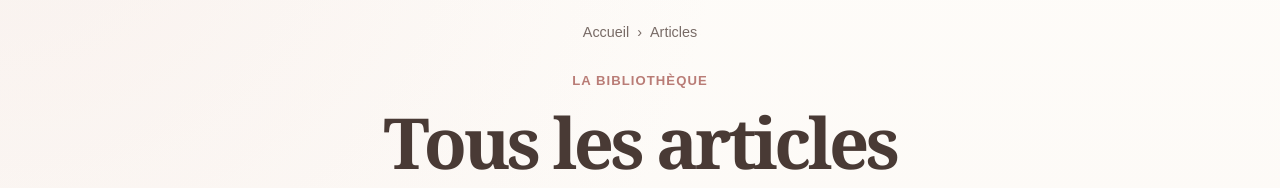
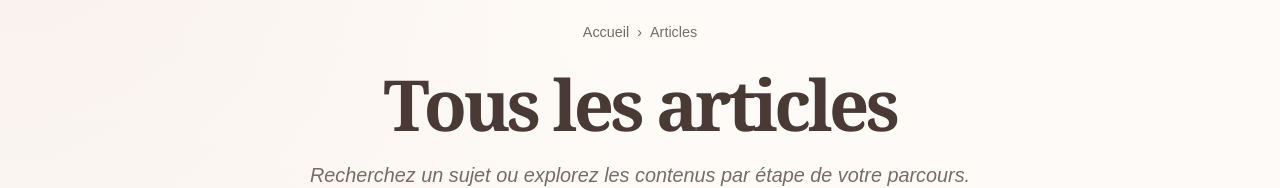
Before and after one commit to Yelenna04/maman-pas-a-pas, a Next.js app: page /articles in a window 1280 px wide. Shown: the part 142-330 px from the top of the page. Built offline with nearby package versions, Linux system fonts and the light colour scheme.

Commit message:
Update page.tsx

```diff
--- a/app/articles/page.tsx
+++ b/app/articles/page.tsx
@@ -13,12 +13,20 @@ export default function ArticlesPage() {
     <>
       <section className="page-hero">
         <div className="container">
-          <div className="breadcrumbs"><Link href="/">Accueil</Link><span>›</span><span>Articles</span></div>
-          <p className="eyebrow">La bibliothèque</p>
+          <div className="breadcrumbs">
+            <Link href="/">Accueil</Link>
+            <span>›</span>
+            <span>Articles</span>
+          </div>
+
           <h1>Tous les articles</h1>
-          <p className="lead">Recherchez un sujet ou explorez les contenus par étape de votre parcours.</p>
+
+          <p className="lead">
+            Recherchez un sujet ou explorez les contenus par étape de votre parcours.
+          </p>
         </div>
       </section>
+
       <section className="section-sm">
         <div className="container">
           <ArticlesExplorer articles={articles} />
```
